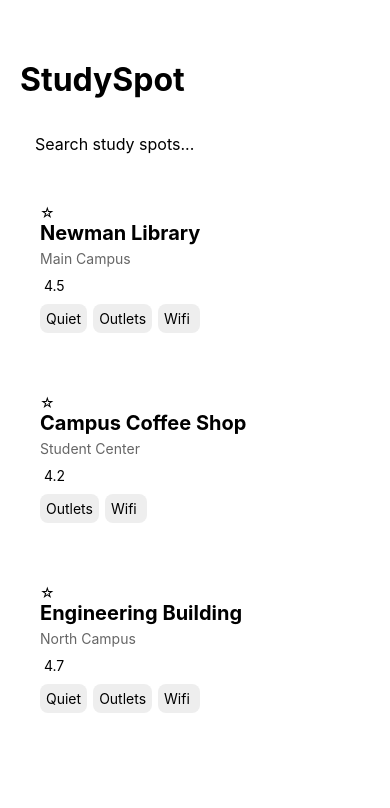
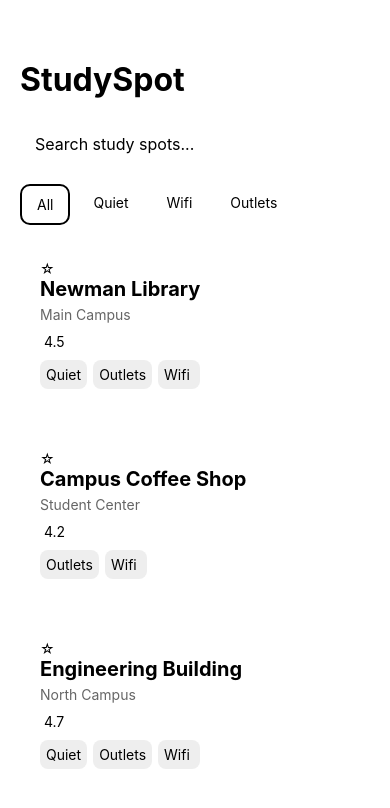
Before and after one commit to Mena-GX/StudySpot, a React Native app: screen / in a window 390 px wide. Shown: the top 808 px of the page. Built offline with nearby package versions, Linux system fonts and the light colour scheme.

Commit message:
added filters for the amenities

```diff
--- a/App.js
+++ b/App.js
@@ -34,9 +34,18 @@ const studySpots = [
 
 export default function App() {
   const [search, setSearch] = useState('');
-  const filteredSpots = studySpots.filter((spot) =>
-  spot.name.toLowerCase().includes(search.toLowerCase())
-  );
+  const [filter, setFilter] = useState('all');
+  const filteredSpots = studySpots.filter((spot) => {
+    const matchesSearch = spot.name.toLowerCase().includes(search.toLowerCase());
+
+        const matchesFilter =
+          filter === 'all' ||
+          (filter === 'quiet' && spot.quiet) ||
+          (filter === 'outlets' && spot.outlets) ||
+          (filter === 'wifi' && spot.wifi);
+
+        return matchesSearch && matchesFilter;
+  });
 
   const [favorites, setFavorites] = useState([]);
   const toggleFavorite = (id) => {
@@ -57,6 +66,47 @@ export default function App() {
         value={search}
         onChangeText={setSearch}
       />
+
+      <View style={styles.filtersContainer}>
+        <Pressable
+        style={[
+          styles.filterButton,
+          filter === 'all' && styles.activeFilter,
+        ]}
+        onPress={() => setFilter('all')}
+        >
+          <Text>All</Text>
+        </Pressable>
+
+        <Pressable
+        style={[
+          styles.filterButton,
+          filter === 'quiet' && styles.activeFilter,
+        ]}
+        onPress={() => setFilter('quiet')}
+        >
+          <Text>Quiet</Text>
+        </Pressable>
+
+        <Pressable
+        style={[
+          styles.filterButton,
+          filter === 'wifi' && styles.activeFilter,
+        ]}
+        onPress={() => setFilter('wifi')}
+        >
+          <Text>Wifi</Text>
+        </Pressable>
+
+        <Pressable
+        style={[
+          styles.filterButton,
+          filter === 'outlets' && styles.activeFilter,
+        ]}
+        onPress={() => setFilter('outlets')}>
+          <Text>Outlets</Text>
+        </Pressable>
+      </View>
 
 
       <FlatList data={filteredSpots}
@@ -153,4 +203,23 @@ const styles = StyleSheet.create({
     marginRight: 6,
     marginBottom: 6,
   },
+
+  filtersContainer: {
+    flexDirection: 'row',
+    flexWrap: 'wrap',
+    marginBottom: 15,
+  },
+
+  filterButton: {
+    backgroundColor: 'white',
+    paddingVertical: 10,
+    paddingHorizontal: 15,
+    borderRadius: 10,
+    marginRight: 8,
+  },
+
+  activeFilter: {
+    borderWidth: 2,
+    borderColor: '#000000',
+  },
 });
```
